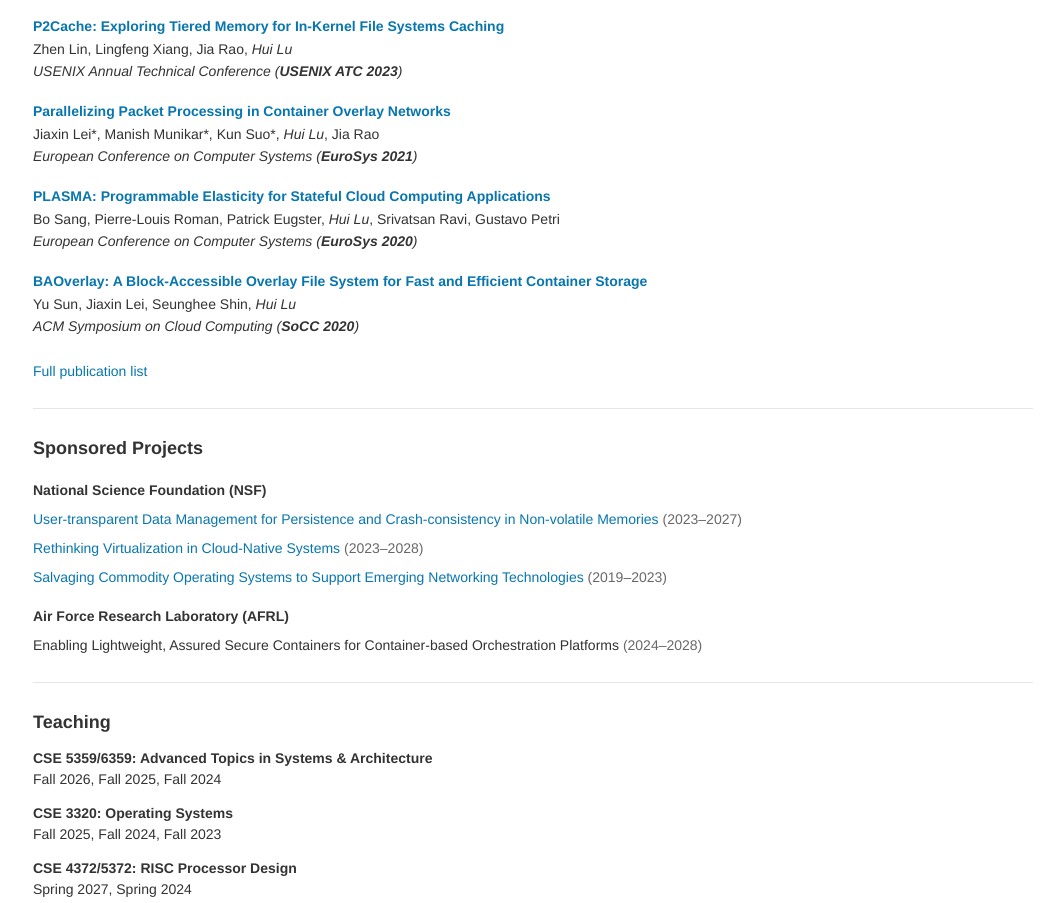
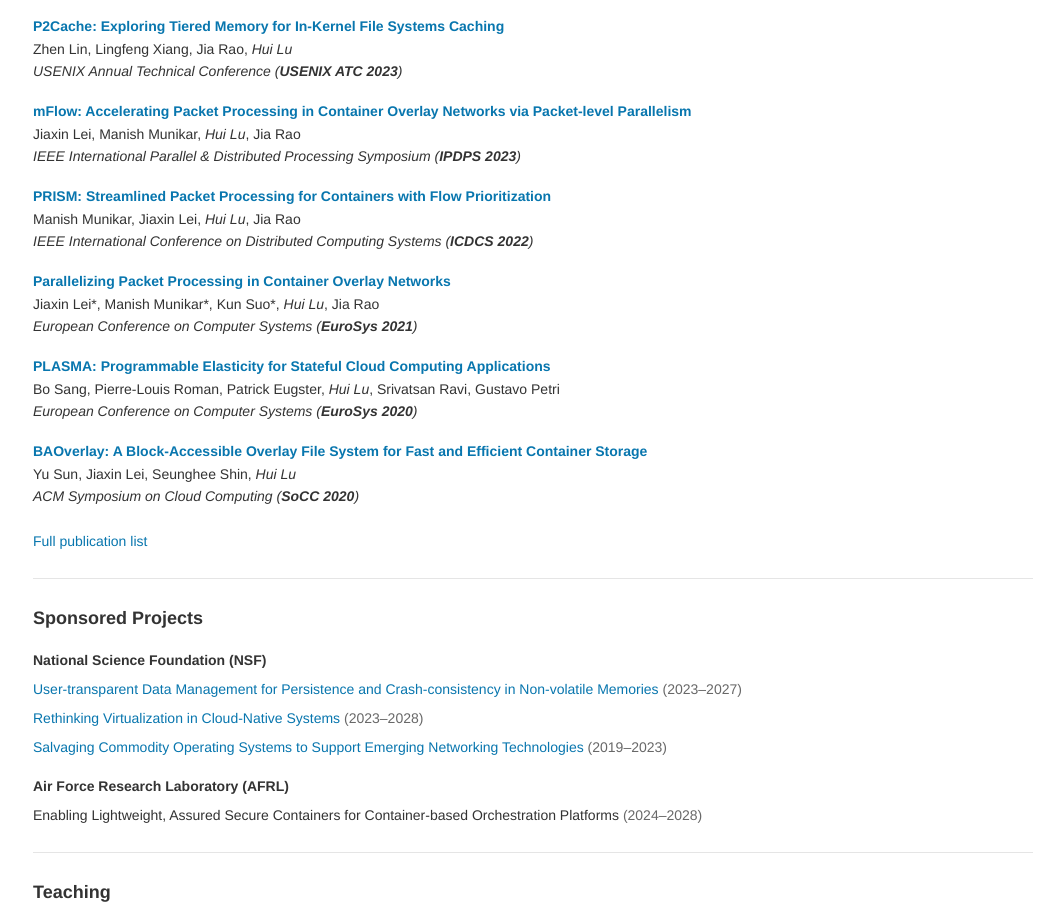
Before and after one commit to huilucs/huilucs.github.io, a plain HTML site: page index.html in a window 1280 px wide. Shown: the part 2004-2907 px from the top of the page, without its empty margins (107-1171 px from the left). Drawn offline with Linux system fonts and the light colour scheme.

Commit message:
Add IPDPS and ICDCS papers to recent publications

```diff
--- a/index.html
+++ b/index.html
@@ -158,6 +158,16 @@
         <p class="venue">USENIX Annual Technical Conference (<strong>USENIX ATC 2023</strong>)</p>
       </li>
       <li class="publication">
+        <a class="publication-title" href="pubs/ipdps2023_lei.pdf">mFlow: Accelerating Packet Processing in Container Overlay Networks via Packet-level Parallelism</a>
+        <p class="authors">Jiaxin Lei, Manish Munikar, <em>Hui Lu</em>, Jia Rao</p>
+        <p class="venue">IEEE International Parallel &amp; Distributed Processing Symposium (<strong>IPDPS 2023</strong>)</p>
+      </li>
+      <li class="publication">
+        <a class="publication-title" href="pubs/ppsync3.pdf">PRISM: Streamlined Packet Processing for Containers with Flow Prioritization</a>
+        <p class="authors">Manish Munikar, Jiaxin Lei, <em>Hui Lu</em>, Jia Rao</p>
+        <p class="venue">IEEE International Conference on Distributed Computing Systems (<strong>ICDCS 2022</strong>)</p>
+      </li>
+      <li class="publication">
         <a class="publication-title" href="pubs/eurosys21-final134.pdf">Parallelizing Packet Processing in Container Overlay Networks</a>
         <p class="authors">Jiaxin Lei*, Manish Munikar*, Kun Suo*, <em>Hui Lu</em>, Jia Rao</p>
         <p class="venue">European Conference on Computer Systems (<strong>EuroSys 2021</strong>)</p>
```
